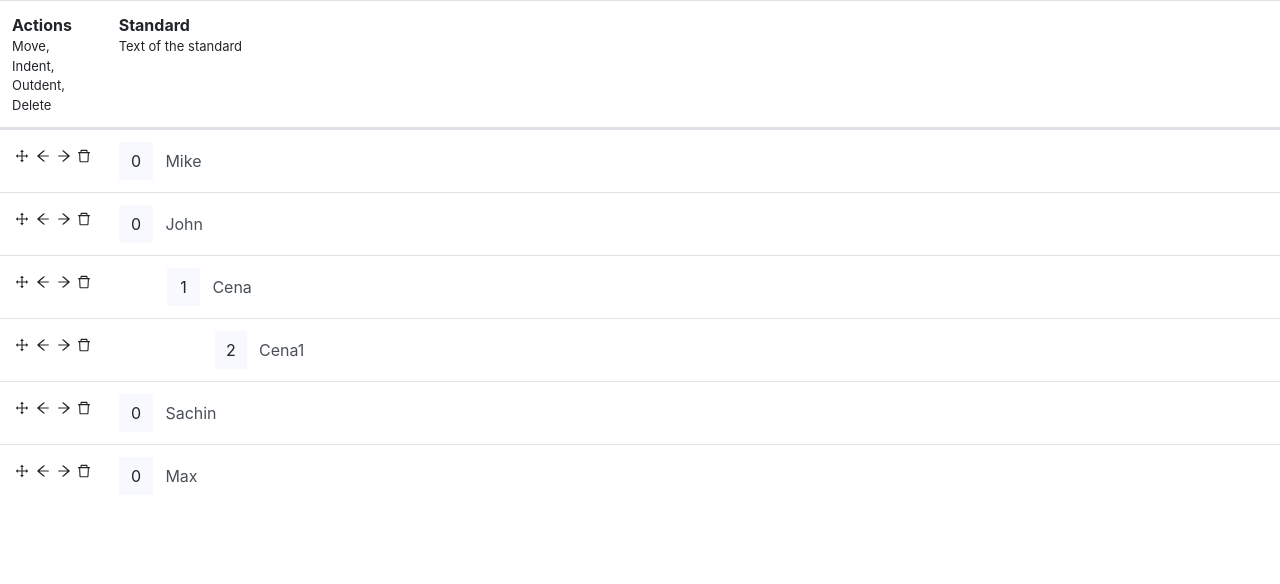
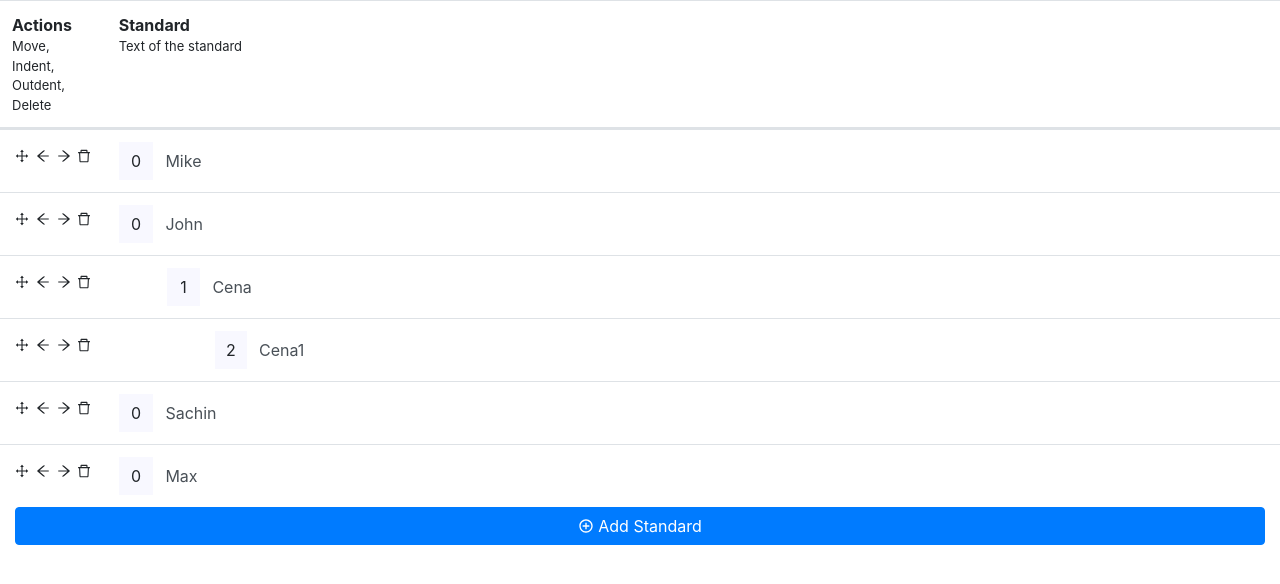
Before and after one commit to 5achinJani/table-dnd-tree, a React (Create React App) app: page / in a window 1280 px wide. Shown: the top 584 px of the page. Built offline with nearby package versions, Linux system fonts and the light colour scheme.

Commit message:
implemented add item.

```diff
--- a/package.json
+++ b/package.json
@@ -13,6 +13,7 @@
     "@types/react-dom": "^16.9.0",
     "antd": "^4.6.6",
     "bootstrap": "^4.5.2",
+    "cuid": "^2.1.8",
     "mobx": "^5.15.7",
     "mobx-react": "^6.3.0",
     "react": "^16.13.1",
--- a/src/components/react-bootstrap.tsx
+++ b/src/components/react-bootstrap.tsx
@@ -6,5 +6,6 @@ import Container from "react-bootstrap/Container";
 import Row from "react-bootstrap/Row";
 import Col from "react-bootstrap/Col";
 import Table from "react-bootstrap/Table";
+import Button from "react-bootstrap/Button";
 
-export { Container, Row, Col, Table };
+export { Container, Row, Col, Table, Button };
--- a/src/containers/TableContainer.tsx
+++ b/src/containers/TableContainer.tsx
@@ -1,6 +1,6 @@
 import React, { useState, Fragment, useEffect } from "react";
 import { IData } from "../types";
-import { Table, Row } from "../components/react-bootstrap";
+import { Table, Row, Button } from "../components/react-bootstrap";
 import { DragDropContext, Droppable, Draggable } from "react-beautiful-dnd";
 import { IDataRow } from "../types";
 import {
@@ -15,7 +15,9 @@ import {
   AiOutlineArrowRight,
   AiOutlineDelete,
 } from "react-icons/ai";
+import { MdAddCircleOutline } from "react-icons/md";
 import { useMount } from "react-use";
+import cuid from "cuid";
 
 const dataSource = [
   {
@@ -56,9 +58,22 @@ export const TableContainer = () => {
   useMount(() => {});
 
   useEffect(() => {
-    console.log("on state(data) update");
-    console.log(data);
+    //console.log("on state(data) update");
+    //console.log(data);
   }, [data]);
+
+  const onAdd = () => {
+    const lastItem = data[data.length - 1];
+    const indent = lastItem?.indent || 0;
+    const id = cuid();
+    const row = {
+      id,
+      indent,
+      body: "",
+    };
+    const updated_data = [...data, row];
+    setData(updated_data);
+  };
 
   const onChange = ({ index, value }: { index: number; value: string }) => {
     const cloned_data = [...data];
@@ -142,6 +157,7 @@ export const TableContainer = () => {
           {(provided, snapshot) => (
             <Table
               hover
+              responsive
               ref={provided.innerRef}
               style={{ width: "100%", tableLayout: "fixed" }}
             >
@@ -224,7 +240,6 @@ export const TableContainer = () => {
 
                           <td className="col-11">
                             <div
-                              title="indent size"
                               style={{
                                 paddingLeft: getPaddingByIndent({
                                   indent: row.indent,
@@ -233,6 +248,7 @@ export const TableContainer = () => {
                               className="h-100 w-25 d-flex justify-content-around align-items-center"
                             >
                               <div
+                                title="indent size"
                                 className="h-100 d-flex justify-content-center align-items-center"
                                 style={{
                                   width: "40px",
@@ -263,6 +279,19 @@ export const TableContainer = () => {
 
                 {provided.placeholder}
               </tbody>
+              <tfoot>
+                <tr className="col-12 d-flex justify-content-center align-items-center">
+                  <Button
+                    variant="primary"
+                    className="d-flex justify-content-center align-items-center btn-block"
+                    onClick={() => {
+                      onAdd();
+                    }}
+                  >
+                    <MdAddCircleOutline className="mr-1" /> Add Standard
+                  </Button>
+                </tr>
+              </tfoot>
             </Table>
           )}
         </Droppable>
```
Also changed, not shown: 1 other file (tests, documents, lock files or other folders).
